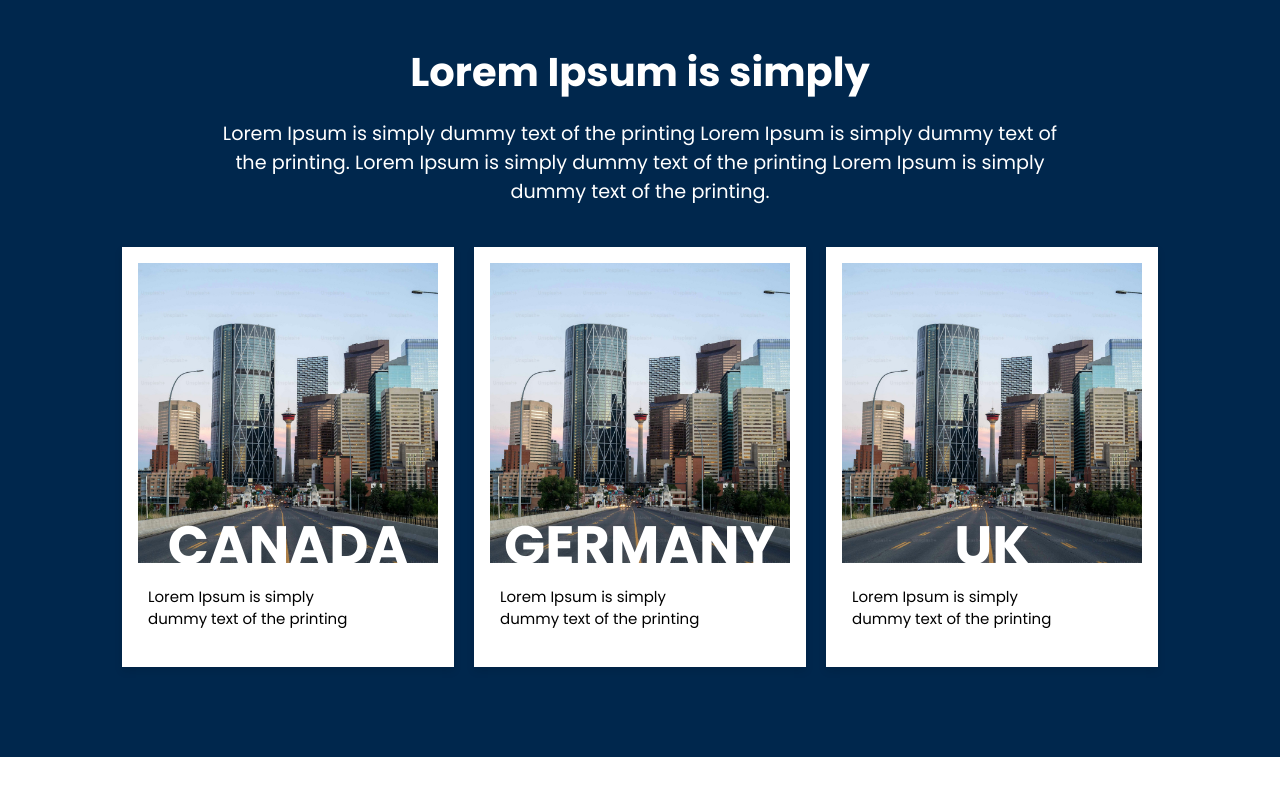
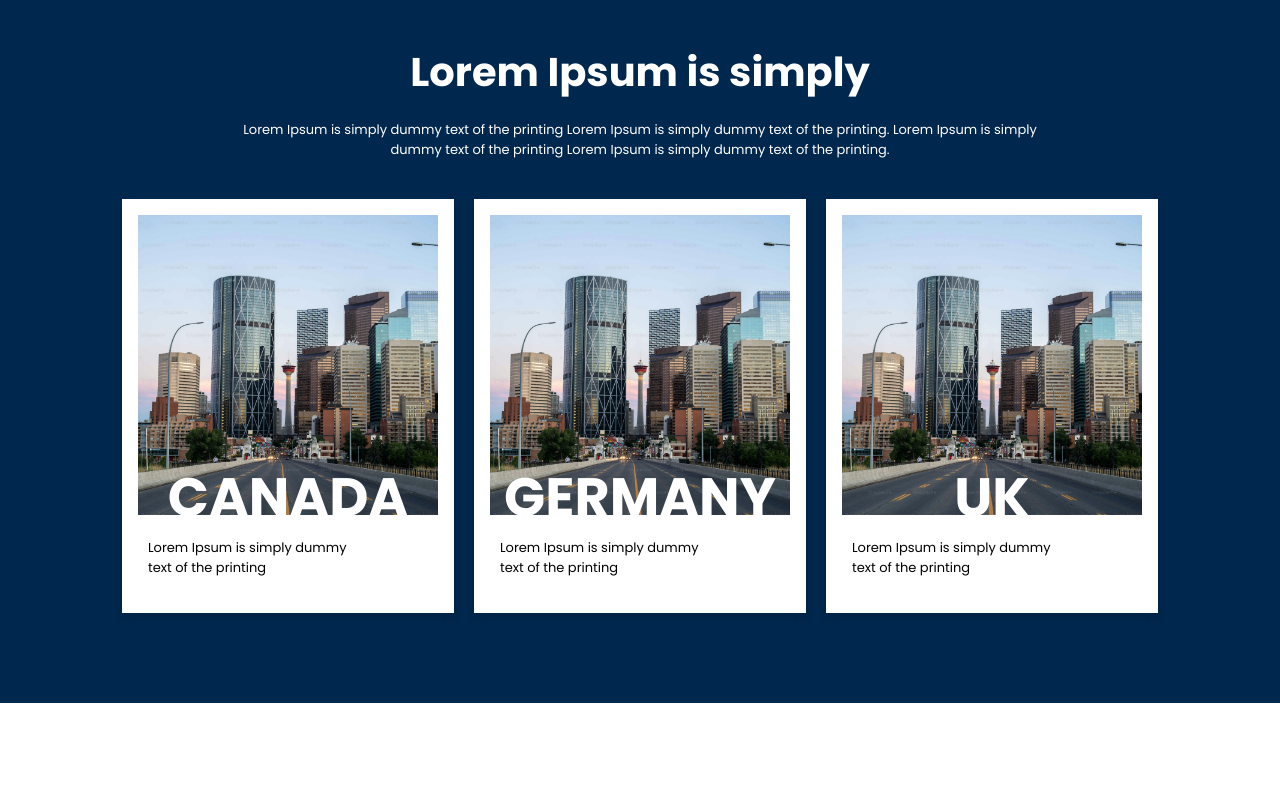
Before and after one commit to ShivaAili/GUS-Landingpage, a plain HTML site: page index.html in a window 1280 px wide. Shown: the part 880-1680 px from the top of the page. Drawn offline with Linux system fonts and the light colour scheme.

Commit message:
Update styles.css

```diff
--- a/styles.css
+++ b/styles.css
@@ -911,6 +911,10 @@ h1 {
      font-size: 13px !important;
     width: 100% !important;
    }
-
-
+  .cards-section p {
+    font-size: 13px !important;
+  }
+  p {
+    font-size: 13px !important;
+  }
 }
```
